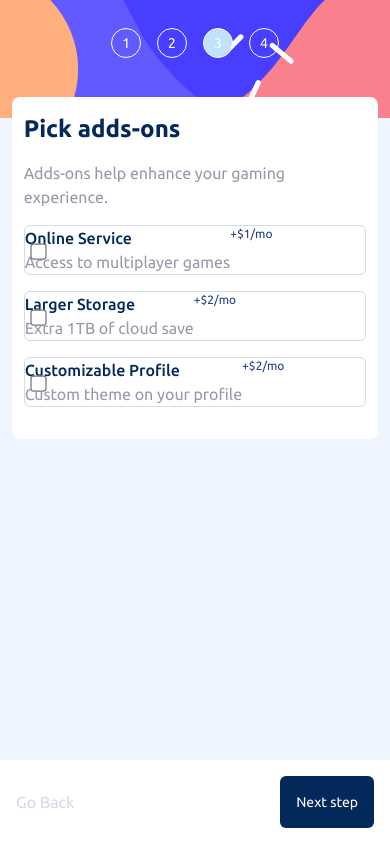
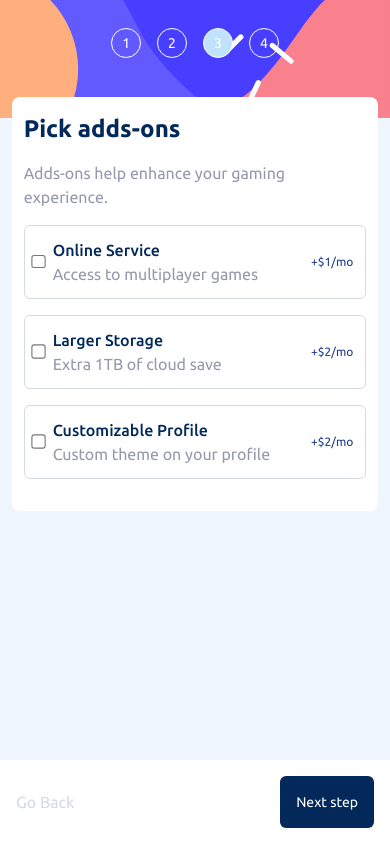
Before and after one commit to WoolenLamb2171/Multi-step-form, a Next.js app: page /ThirdStep in a window 390 px wide. Built offline with nearby package versions, Linux system fonts and the light colour scheme.

Commit message:
add styles for mobile ThirdStepForm

```diff
--- a/src/components/ThirdStepForm.tsx
+++ b/src/components/ThirdStepForm.tsx
@@ -20,10 +20,10 @@ const ThirdStepForm = () => {
             <ThirdStepFormHeader />
             <form className="w-full" id="ThirdStepForm" onSubmit={handleSubmit(handleThirdFormSubmit)}>
                 <div className="relative mb-4">
-                    <input type='checkbox' {...register('onlineService')} className="m-0 z-20 peer/onlineService absolute top-[40%] left-2 scale-125" id="onlineService"/>
+                    <input type='checkbox' {...register('onlineService')} className="m-0 z-20 peer/onlineService absolute top-[40%] left-2 scale-x-110" id="onlineService"/>
                     <div className="border border-Light-gray rounded-md peer-checked/onlineService:border-Purplish-blue peer-checked/onlineService:bg-Magnolia">
-                        <label htmlFor="onlineService" className="flex">
-                            <div>
+                        <label htmlFor="onlineService" className="flex p-3 items-center justify-between">
+                            <div className="ml-4">
                                 <h1 className="font-Medium text-Marine-blue text-base">Online Service</h1>
                                 <p className="font-Regular text-Cool-gray">Access to multiplayer games</p>
                             </div>
@@ -33,10 +33,10 @@ const ThirdStepForm = () => {
                 </div>
 
                 <div className="relative mb-4">
-                    <input type='checkbox' {...register('largerStorage')} className="m-0 z-20 peer/largerStorage absolute top-[40%] left-2 scale-125" id="largerStorage"/>
+                    <input type='checkbox' {...register('largerStorage')} className="m-0 z-20 peer/largerStorage absolute top-[40%] left-2 scale-110" id="largerStorage"/>
                     <div className="border border-Light-gray rounded-md peer-checked/largerStorage:border-Purplish-blue peer-checked/largerStorage:bg-Magnolia">
-                        <label className="flex" htmlFor="largerStorage">
-                            <div>
+                        <label className="flex p-3 items-center justify-between" htmlFor="largerStorage">
+                            <div className="ml-4">
                                 <h1 className="font-Medium text-Marine-blue text-base">Larger Storage</h1>
                                 <p className="font-Regular text-Cool-gray">Extra 1TB of cloud save</p>
                             </div>
@@ -46,10 +46,10 @@ const ThirdStepForm = () => {
                 </div>
 
                 <div className="relative mb-4">
-                    <input type='checkbox' {...register('customizableProfile')} className="m-0 z-20 peer/customizableProfile absolute top-[40%] left-2 scale-125" id="customizableProfile"/>
+                    <input type='checkbox' {...register('customizableProfile')} className="m-0 z-20 peer/customizableProfile absolute top-[40%] left-2 scale-110" id="customizableProfile"/>
                     <div className="border border-Light-gray rounded-md peer-checked/customizableProfile:border-Purplish-blue peer-checked/customizableProfile:bg-Magnolia">
-                        <label className="flex" htmlFor="customizableProfile">
-                            <div>
+                        <label className="flex p-3 items-center justify-between" htmlFor="customizableProfile">
+                            <div className="ml-4">
                                 <h1 className="font-Medium text-Marine-blue text-base">Customizable Profile</h1>
                                 <p className="font-Regular text-Cool-gray">Custom theme on your profile</p>
                             </div>
```
